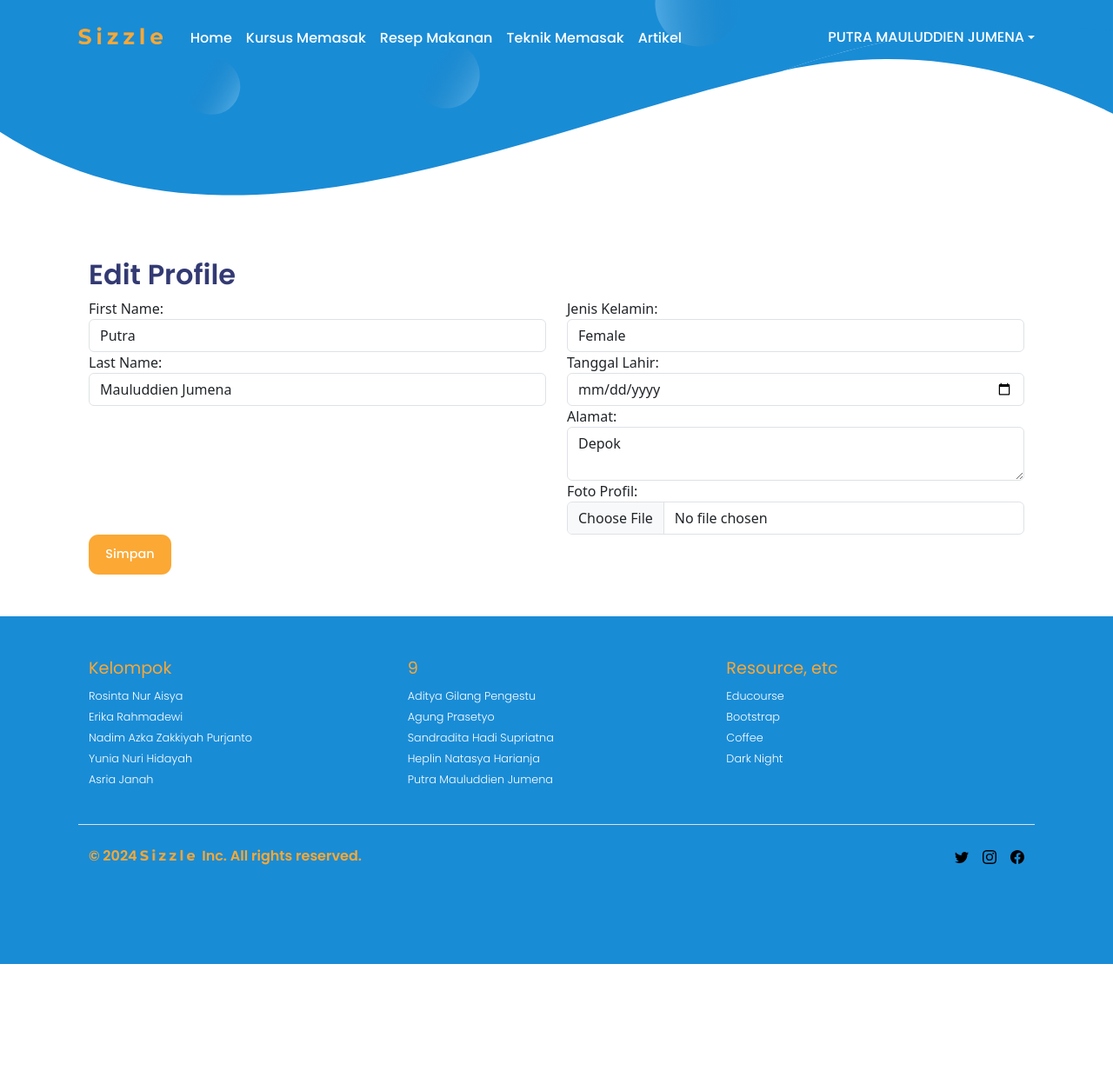
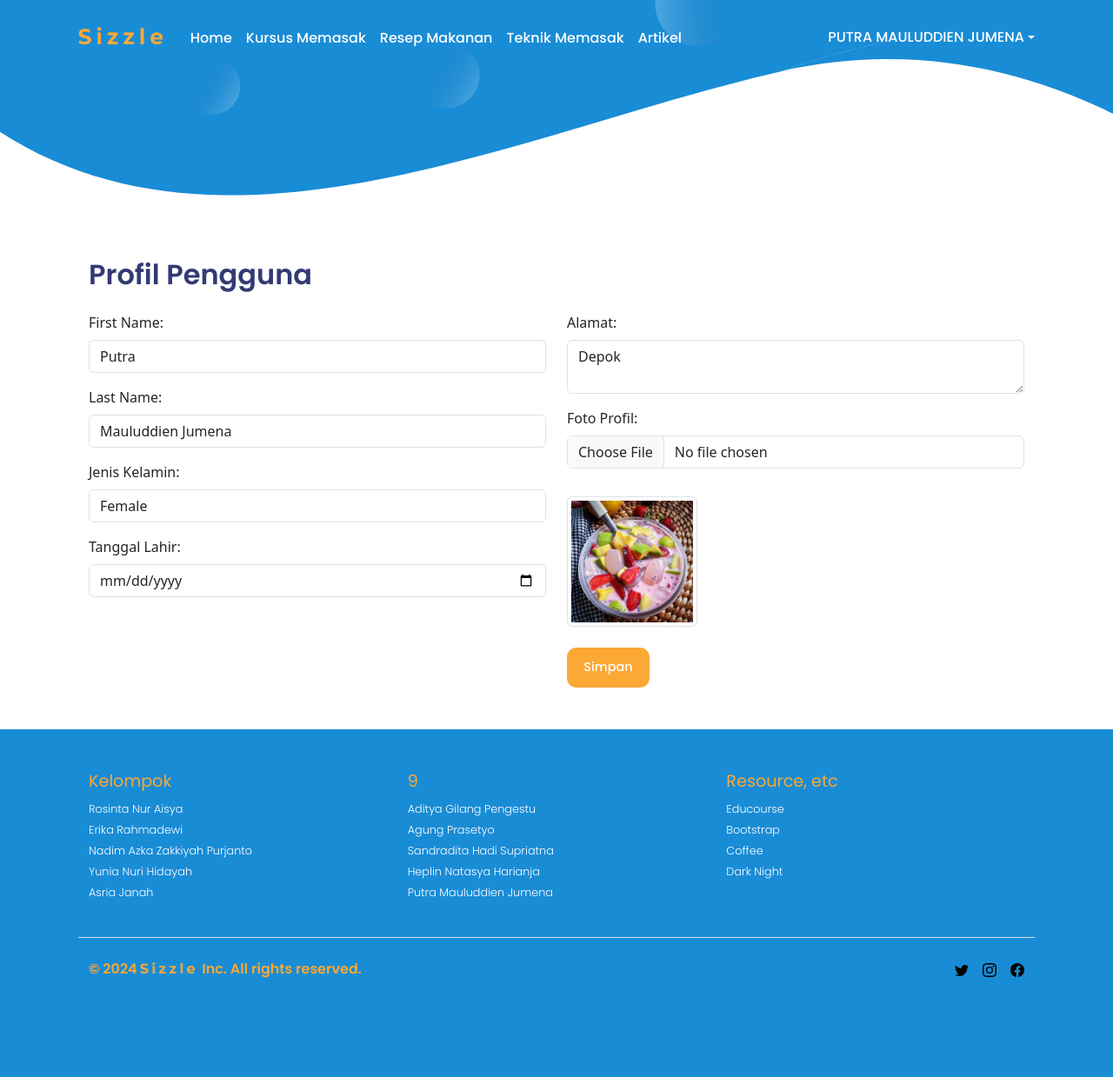
Before and after one commit to putramlddien/sizzle, a Django app: page /profile/ in a window 1280 px wide. Shown: the whole page at 87% size. Before the commit the page ends 1109 px from the top, so only its background shows below. Run offline with Django 5.2, Linux system fonts and the light colour scheme; a user stored in the database is signed in; data comes from the database, SQL or seed files in the repository; both versions use the stored data as it was after the commit; some libraries are stand-ins or nearby versions.

Commit message:
Added favorit resep modals

```diff
--- a/sizzle/app/admin.py
+++ b/sizzle/app/admin.py
@@ -1,5 +1,5 @@
 from django.contrib import admin
-from .models import Kursus, Resep, Teknik, Artikel, KategoriResep, KategoriKursus, KategoriTeknik, UserProfile, UserKursus, Pertemuan, KontenKursus, Tugas, Kuis, Bahan, UserKonten, Submission, Kuis, Pertanyaan, Pilihan, HasilKuis
+from .models import Kursus, Resep, UserResep,Teknik, Artikel, KategoriResep, KategoriKursus, KategoriTeknik, UserProfile, UserKursus, Pertemuan, KontenKursus, Tugas, Kuis, Bahan, UserKonten, Submission, Kuis, Pertanyaan, Pilihan, HasilKuis
 
 
 class UserProfileAdmin(admin.ModelAdmin):
@@ -21,6 +21,7 @@ admin.site.register(Bahan)
 admin.site.register(UserKonten)
 admin.site.register(KategoriKursus)
 admin.site.register(Resep)
+admin.site.register(UserResep)
 admin.site.register(Artikel)
 admin.site.register(KategoriResep)
 admin.site.register(Teknik)
--- a/sizzle/app/forms.py
+++ b/sizzle/app/forms.py
@@ -1,6 +1,6 @@
 from django import forms
 from django.contrib.auth.models import User
-from .models import Submission, UserProfile
+from .models import Submission, UserProfile, Pertanyaan, Pilihan
 
 class SubmissionForm(forms.ModelForm):
     class Meta:
@@ -24,14 +24,11 @@ class KuisForm(forms.Form):
                 required=True
             )
 
+
 class UserForm(forms.ModelForm):
     class Meta:
         model = User
-        fields = ['first_name', 'last_name', 'username']
-
-    def __init__(self, *args, **kwargs):
-        super(UserForm, self).__init__(*args, **kwargs)
-        self.fields['username'].widget.attrs['disabled'] = 'disabled'
+        fields = ['first_name', 'last_name']
 
 class UserProfileForm(forms.ModelForm):
     class Meta:
--- a/sizzle/app/views.py
+++ b/sizzle/app/views.py
@@ -1,7 +1,6 @@
 from django.shortcuts import render, redirect, get_object_or_404
 from django.http import HttpResponse, HttpResponseForbidden, JsonResponse
-from django.core.paginator import Paginator, EmptyPage, PageNotAnInteger
-from .models import Kursus, Resep, Teknik, Artikel, KategoriResep, KategoriKursus, UserKursus, Pertemuan, KontenKursus, UserKonten, Tugas, Kuis, Submission, Kuis, Pertanyaan, Pilihan, HasilKuis
+from .models import Kursus, Resep, UserResep, Teknik, Artikel, KategoriResep, KategoriKursus, UserKursus, Pertemuan, KontenKursus, UserKonten, Tugas, Kuis, Submission, Kuis, Pertanyaan, Pilihan, HasilKuis
 from django.contrib.auth.decorators import login_required
 from django.contrib.auth import authenticate, login as auth_login, logout as auth_logout
 from django.contrib.auth.models import User
@@ -63,13 +62,16 @@ def profile(request):
             user_form.save()
             profile_form.save()
             return redirect('profile')
+        else:
+            print("User Form Errors:", user_form.errors)
+            print("Profile Form Errors:", profile_form.errors)
     else:
         user_form = UserForm(instance=request.user)
         profile_form = UserProfileForm(instance=request.user.userprofile)
 
     context = {
         'user_form': user_form,
-        'profile_form': profile_form
+        'profile_form': profile_form,
     }
     return render(request, 'profile.html', context)
 
@@ -230,6 +232,25 @@ def detail_resep(request, id_resep):
         'langkah_cara_membuat': langkah_cara_membuat
     })
 
+@login_required
+def simpan_resep(request, id_resep):
+    resep = get_object_or_404(Resep, id_resep=id_resep)
+    user = request.user
+
+    if not UserResep.objects.filter(user=user, resep=resep).exists():
+        UserResep.objects.create(user=user, resep=resep)
+
+    return redirect('detail_resep', id_resep=id_resep)
+
+
+def resepbookmark(request):
+    user = request.user
+    user_resep = UserResep.objects.filter(user=user).select_related('resep')
+    context = {
+        'user_resep': user_resep
+    }
+    return render(request, 'base.html', context)
+
 def kategori_resep(request):
     return render(request, )
 
--- a/sizzle/static/css/base.css
+++ b/sizzle/static/css/base.css
@@ -378,7 +378,7 @@ div.question-wrapper > fieldset {
 }
 div.question-wrapper > fieldset > legend {
   font-family: var(--Poppins);
-  font-weight: bold;
+  font-weight: 400;
   margin-bottom: 1em;
 }
 div.question-wrapper > fieldset > div.checkbox-wrapper {
@@ -386,7 +386,7 @@ div.question-wrapper > fieldset > div.checkbox-wrapper {
   flex-direction: row;
   justify-content: flex-start;
   flex-wrap: wrap;
-  gap: 2em 4em;
+  gap: 1.5em 2em;
   /* background-color: salmon; */
 }
 div.question-wrapper > fieldset > div.checkbox-wrapper > label {
@@ -397,9 +397,9 @@ div.question-wrapper > fieldset > div.checkbox-wrapper > label {
   min-width: 40%;
   background-color: #f6f6f6;
   padding: 0.7em;
-  border-radius: 10px;
-  font-size: 1.5em;
-  font-weight: 800;
+  border-radius: 13px;
+  font-size: 1.1em;
+  font-weight: 600;
   font-family: var(--Poppins);
   border: 1px solid rgba(0, 0, 0, 0.4);
 }
--- a/sizzle/templates/base.html
+++ b/sizzle/templates/base.html
@@ -55,11 +55,12 @@
                         {{ request.user.first_name|upper }} {{ request.user.last_name|upper }}
                     </a>
                     <ul class="dropdown-menu text-start">
-                        <li><a class="dropdown-item" href="{% url 'profile' %}"><i class="bi bi-person-circle"> </i> Profil</a></li>
+                        <li><a class="dropdown-item mb-2" href="{% url 'profile' %}"><i class="bi bi-person-circle"> </i> Profil</a></li>
+                        <li><a class="dropdown-item mb-2" data-bs-toggle="modal" data-bs-target="#exampleModal"><i class="bi bi-star"></i> </i> Favorit</a></li>
                         <li><hr class="dropdown-divider"></li>
-                        <li><a class="dropdown-item" href="{% url 'kelas_saya' %}"><i class="bi bi-journals"></i> Kelas Saya</a></li>
+                        <li><a class="dropdown-item mb-2" href="{% url 'kelas_saya' %}"><i class="bi bi-journals"></i> Kelas Saya</a></li>
                         <li><hr class="dropdown-divider"></li>
-                        <li><a class="dropdown-item" href="{% url 'logout' %}"><i class="bi bi-box-arrow-left"></i> Keluar</a></li>
+                        <li><a class="dropdown-item mb-2" href="{% url 'logout' %}"><i class="bi bi-box-arrow-left"></i> Keluar</a></li>
                     </ul>
                 </div>
                 {% else %}
@@ -79,7 +80,27 @@
   </section>
 
 
-    <div class="content">
+<!-- Modals untuk menampilkan resep yang disimpan -->
+<div class="modal fade" id="exampleModal" tabindex="-1" aria-labelledby="exampleModalLabel" aria-hidden="true">
+  <div class="modal-dialog modal-dialog-scrollable">
+      <div class="modal-content">
+          <div class="modal-header">
+              <h1 class="modal-title fs-5" id="exampleModalLabel">Resep Tersimpan</h1>
+              <button type="button" class="btn-close" data-bs-dismiss="modal" aria-label="Close"></button>
+          </div>
+          <div class="modal-body">
+              {% for ur in user_resep %}
+                  <p>{{ ur.resep.nama_resep }}</p>
+              {% empty %}
+                  <p>Belum ada resep yang disimpan.</p>
+              {% endfor %}
+          </div>
+          <div class="modal-footer">
+              <button type="button" class="btn btn-secondary" data-bs-dismiss="modal">Close</button>
+          </div>
+      </div>
+  </div>
+</div>
 
 
         {% block body_block %}
--- a/sizzle/templates/detail_artikel.html
+++ b/sizzle/templates/detail_artikel.html
@@ -8,7 +8,7 @@
 <main class="container">
 
     <div class="row g-5">
-        <div class="col-md-8">
+        <div class="col-md-8 mb-5">
             <article class="blog-post mb-5">
                 <h1 class="font-1 mb-1">{{ artikel.judul_artikel }}</h1>
                 <p class="blog-post-meta mt-3">
@@ -31,7 +31,7 @@
             </article>
         </div>
 
-        <div class="col-md-4">
+        <div class="col-md-4 mb-5">
             <div class="position-sticky" style="top: 7rem;">
 
                 <div>
@@ -40,7 +40,7 @@
                         {% for recent_artikel in recent_artikels %}
                         <li>
                             <a class="d-flex flex-column flex-lg-row gap-3 align-items-start align-items-lg-center py-3 link-body-emphasis text-decoration-none border-top" href="{% url 'detail_artikel' recent_artikel.id_artikel %}">
-                                <img src="{{ recent_artikel.gambar_artikel.url }}" style="width: 100px; height: 100px;">
+                                <img src="{{ recent_artikel.gambar_artikel.url }}" style="width: 100px; height: 100px; object-fit: cover;">
                                 <div class="col-lg-8">
                                     <h6 class="mb-0">{{ recent_artikel.judul_artikel }}</h6>
                                     <small class="text-body-secondary">{{ recent_artikel.tanggal_upload|date:"Y-m-d" }}</small>
--- a/sizzle/templates/detail_resep.html
+++ b/sizzle/templates/detail_resep.html
@@ -5,7 +5,7 @@
 
 {% block body_block %}
 
-<div class="container">
+<div class="container mb-5">
   <title>Sizzle - {{ resep.nama_resep }}</title>
 
   <nav aria-label="breadcrumb">
@@ -44,6 +44,7 @@
       <span class="badge text-body-emphasis fw-normal rounded-pill bi bi-people-fill" style="font-size: 1.1rem;">
         {{ resep.porsi }} Porsi
       </span>
+
     </div>
     <div class="col-lg-7 themed-grid-col mb-5">
       <div class="position-relative">
@@ -144,8 +145,6 @@
     <div id="disqus_thread"></div>
   </div>
 </div>
-
-</div>
 <script>
   var disqus_config = function () {
     this.page.url = getDynamicPageUrl();
--- a/sizzle/templates/kelas_saya.html
+++ b/sizzle/templates/kelas_saya.html
@@ -23,7 +23,7 @@
 <div class="row mb-2 border-none">
     {% for uk in user_kursus %}
     <a href="{% url 'detail_kursus_lms' id_kursus=uk.kursus.id_kursus %}" class="text-decoration-none">
-        <div class="col-md-6 mb-3">
+        <div class="col-6 mb-3">
 
             <div class="row g-0 border rounded overflow-hidden flex-md-row mb-4 shadow-sm h-md-250 position-relative">
                 <div class="col p-4 flex-column">
--- a/sizzle/templates/kursus.html
+++ b/sizzle/templates/kursus.html
@@ -74,9 +74,9 @@
             <span aria-hidden="true">&laquo;</span>
           </a>
         </li>
-        <li class="page-item"><a class="page-link active" href="#">1</a></li>
-        <li class="page-item"><a class="page-link" href="#">2</a></li>
-        <li class="page-item"><a class="page-link" href="#">3</a></li>
+        <li class="page-item"><a class="page-link text-body-emphasis active" href="#">1</a></li>
+        <li class="page-item"><a class="page-link text-body-emphasis" href="#">2</a></li>
+        <li class="page-item"><a class="page-link text-body-emphasis" href="#">3</a></li>
         <li class="page-item">
           <a class="page-link next" href="#" aria-label="Next">
             <span aria-hidden="true">&raquo;</span>
--- a/sizzle/templates/profile.html
+++ b/sizzle/templates/profile.html
@@ -1,55 +1,53 @@
-<!DOCTYPE html>
 {% extends 'base.html' %}
 {% load static %}
 
 {% block body_block %}
-<div class="container mt-5 mb-5">
-    <h2>Edit Profile</h2>
+<title>Sizzle - Profil</title>
+
+<div class="container mb-5 mt-5">
+<h2 class="mb-4">Profil Pengguna</h2>
 <form method="post" enctype="multipart/form-data">
     {% csrf_token %}
-
     <div class="row">
         <div class="col-6">
             <div class="form-group">
                 <label for="first_name">First Name:</label>
-                    <input type="text" class="form-control" id="first_name" name="first_name" value="{{ user_form.first_name.value }}">
+                <input type="text" class="form-control mt-2 mb-3" id="first_name" name="first_name" value="{{ user_form.first_name.value }}">
             </div>
             <div class="form-group">
                 <label for="last_name">Last Name:</label>
-                    <input type="text" class="form-control" id="last_name" name="last_name" value="{{ user_form.last_name.value }}">
+                <input type="text" class="form-control mt-2 mb-3" id="last_name" name="last_name" value="{{ user_form.last_name.value }}">
             </div>
-            </div>
-            <div class="col-6">
             <div class="form-group">
                 <label for="jenis_kelamin">Jenis Kelamin:</label>
-            <select class="form-control" id="jenis_kelamin" name="jenis_kelamin">
+                <select class="form-control mt-2 mb-3" id="jenis_kelamin" name="jenis_kelamin">
                     <option value="M" {% if profile_form.jenis_kelamin.value == "M" %}selected{% endif %}>Male</option>
                     <option value="F" {% if profile_form.jenis_kelamin.value == "F" %}selected{% endif %}>Female</option>
                 </select>
             </div>
             <div class="form-group">
                 <label for="tanggal_lahir">Tanggal Lahir:</label>
-            <input type="date" class="form-control" id="tanggal_lahir" name="tanggal_lahir" value="{{ profile_form.tanggal_lahir.value }}">
+                <input type="date" class="form-control mt-2 mb-3" id="tanggal_lahir" name="tanggal_lahir" value="{{ profile_form.instance.tanggal_lahir }}">
             </div>
+        </div>
+        <div class="col-6">
             <div class="form-group">
                 <label for="alamat">Alamat:</label>
-            <textarea class="form-control" id="alamat" name="alamat">{{ profile_form.alamat.value }}</textarea>
+                <textarea class="form-control mt-2 mb-3" id="alamat" name="alamat">{{ profile_form.alamat.value }}</textarea>
             </div>
             <div class="form-group">
                 <label for="foto_profile">Foto Profil:</label>
-            <input type="file" class="form-control" id="foto_profile" name="foto_profile">
+                <input type="file" class="form-control mt-2 mb-3" id="foto_profile" name="foto_profile">
+                {% if profile_form.instance.foto_profile %}
+                    <img src="{{ profile_form.instance.foto_profile.url }}" alt="Foto Profil" class="img-thumbnail mt-3" style="max-width: 150px;">
+                {% else %}
+                    <img src="{% static 'images/sizzle-logo.svg' %}" alt="Foto Profil" class="img-thumbnail mt-3" style="max-width: 150px;">
+                {% endif %}
             </div>
-
+            <button type="submit" class="btn mt-4">Simpan</button>
         </div>
     </div>
-
-
-
-
-
-        <button type="submit" class="btn btn-primary">Simpan</button>
 </form>
 </div>
 {% endblock %}
-
 </html>
--- a/sizzle/templates/resep.html
+++ b/sizzle/templates/resep.html
@@ -75,9 +75,9 @@
             <span aria-hidden="true">&laquo;</span>
           </a>
         </li>
-        <li class="page-item"><a class="page-link active" href="#">1</a></li>
-        <li class="page-item"><a class="page-link" href="#">2</a></li>
-        <li class="page-item"><a class="page-link" href="#">3</a></li>
+        <li class="page-item"><a class="page-link text-body-emphasis active" href="#">1</a></li>
+        <li class="page-item"><a class="page-link text-body-emphasis" href="#">2</a></li>
+        <li class="page-item"><a class="page-link text-body-emphasis" href="#">3</a></li>
         <li class="page-item">
           <a class="page-link next" href="#" aria-label="Next">
             <span aria-hidden="true">&raquo;</span>
```
Also changed, not shown: sizzle/app/models.py (+8 -0 lines), sizzle/templates/kuis_detail.html (+20 -3 lines), sizzle/app/migrations/0058_userresep.py (added), sizzle/db.sqlite3, sizzle/media/images/kursus/kursus_Specialty_Coffee_and_Tea_jsjG1m8.jpg (added), sizzle/media/user_profile/resep_Es_Buah.jpg (added), sizzle/media/user_profile/resep_Es_Buah_hLpQAYt.jpg (added), 1 other file. Lines whose indentation alone changed are shown as unchanged.
